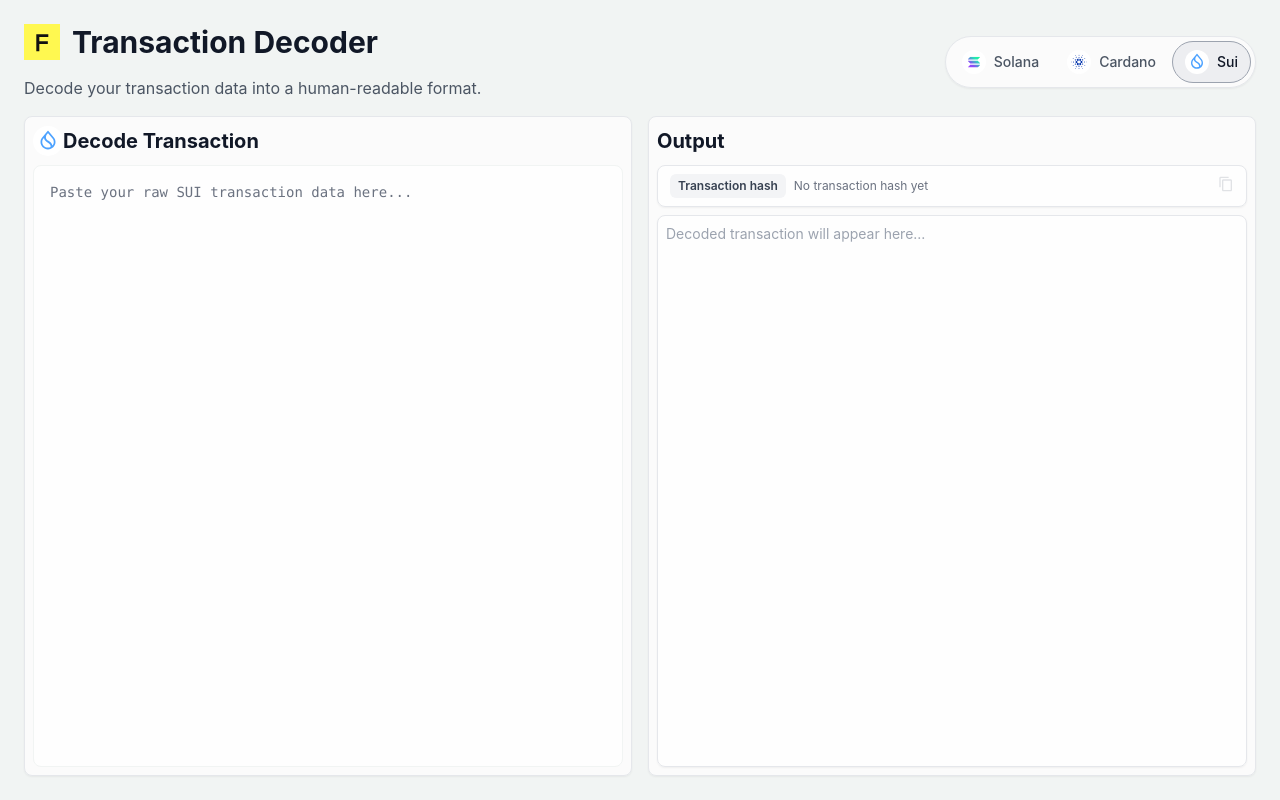
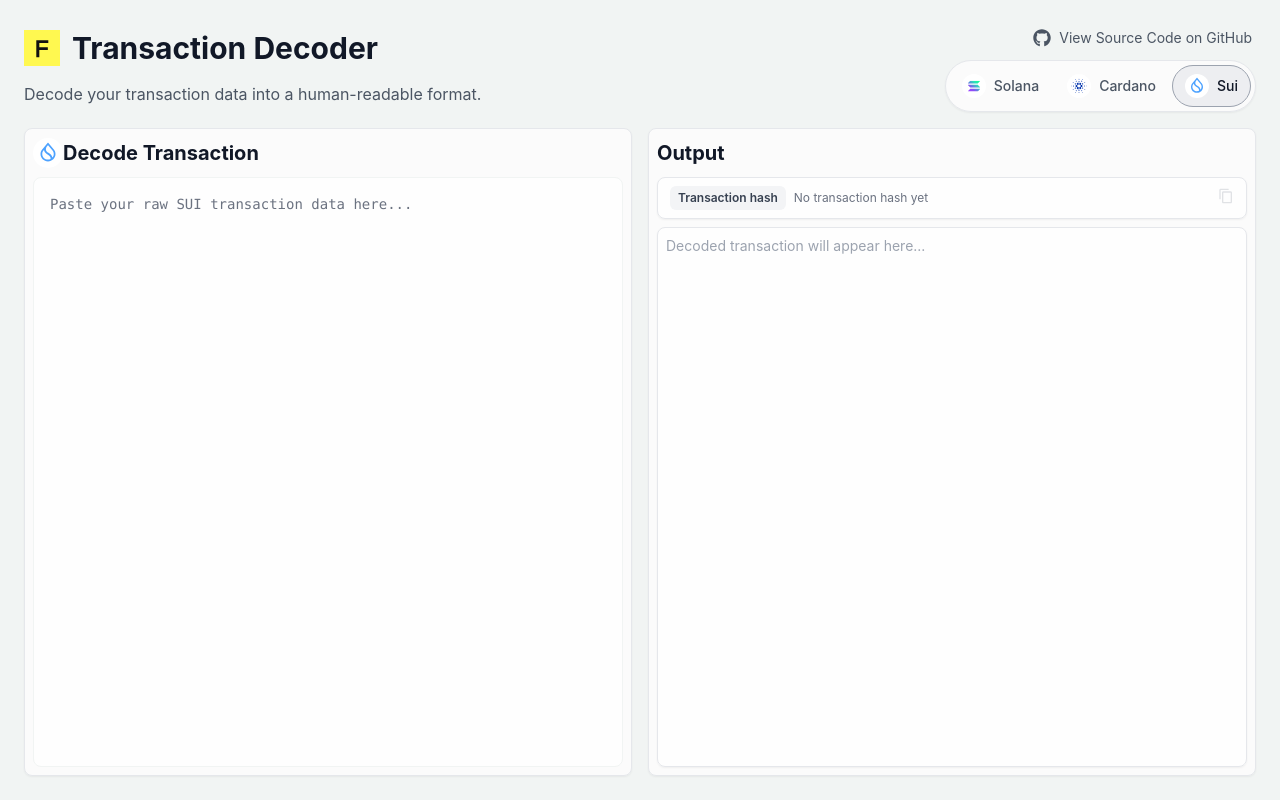
Before and after one commit to figment-networks/tx-decoder, a Next.js app: page /sui in a window 1280 px wide. Built offline with nearby package versions, Linux system fonts and the light colour scheme.

Commit message:
feat: add github link and icon

```diff
--- a/components/decoder-layout/deconder-layout.tsx
+++ b/components/decoder-layout/deconder-layout.tsx
@@ -102,7 +102,16 @@
             </div>
             <p className="text-gray-600">Decode your transaction data into a human-readable format.</p>
           </div>
-          <div className="flex items-center justify-center md:justify-end">
+          <div className="flex flex-col gap-2 justify-center md:justify-end">
+            <a
+              href="https://github.com/figment-networks/tx-decoder"
+              target="_blank"
+              rel="noreferrer"
+              className="flex items-center justify-end gap-2 text-sm text-gray-600 p-1 hover:text-gray-800"
+            >
+              <Icon icon="Github" className="text-lg" />
+              View Source Code on GitHub
+            </a>
             <ToggleGroup
               size="md"
               value=""
--- a/components/icon/icon.tsx
+++ b/components/icon/icon.tsx
@@ -2,6 +2,7 @@
 
 import React from "react";
 import { MdKeyboardArrowDown, MdKeyboardArrowUp, MdCheck, MdContentCopy } from "react-icons/md";
+import { FaGithub } from "react-icons/fa";
 import { twMerge as tw } from "tailwind-merge";
 
 import SolanaIcon from "./icons/solana-icon";
@@ -18,6 +19,7 @@
   MdCheck,
   MdContentCopy,
   Figment: FigmentIcon,
+  Github: FaGithub,
 });
 
 export type IconName = keyof typeof icons;
```
